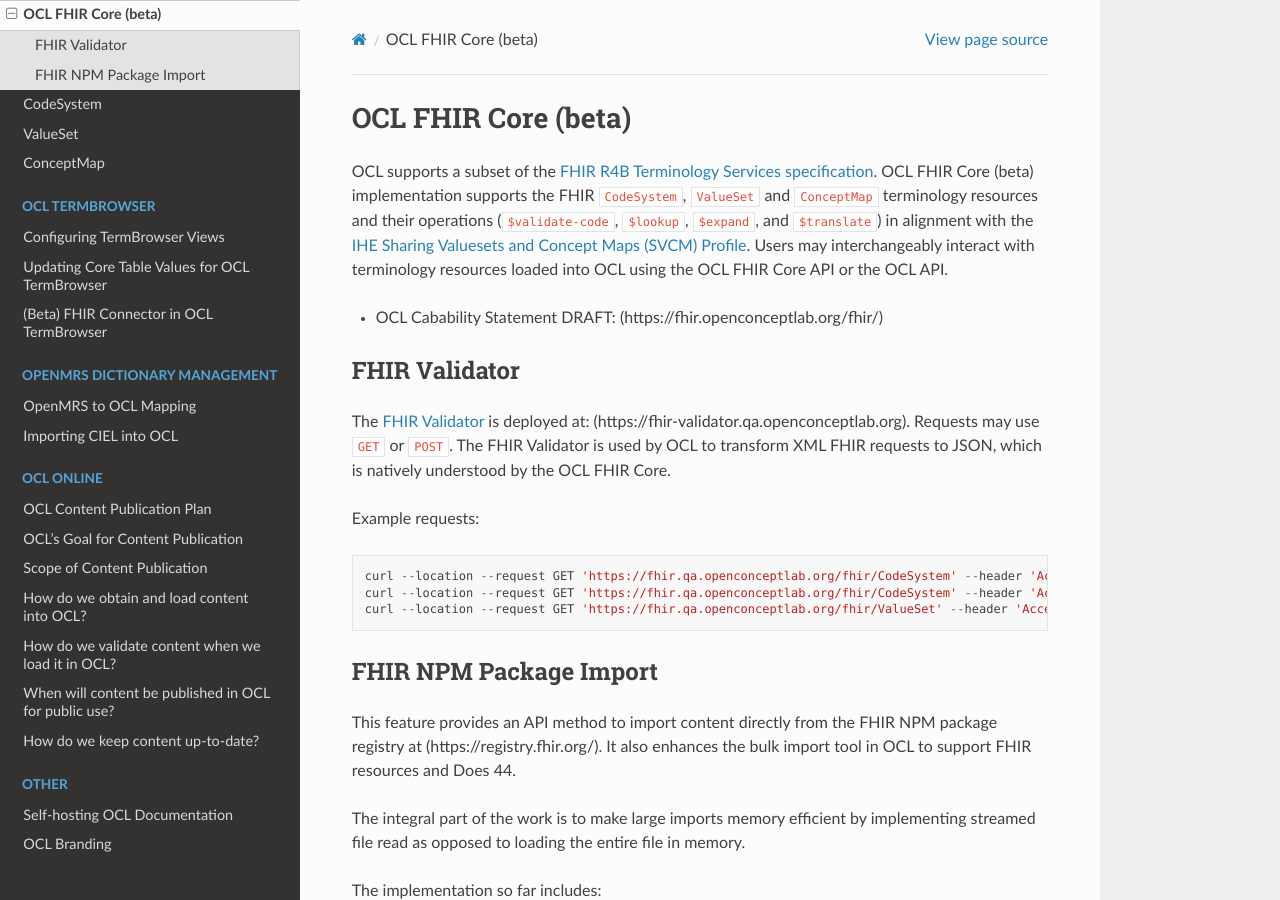
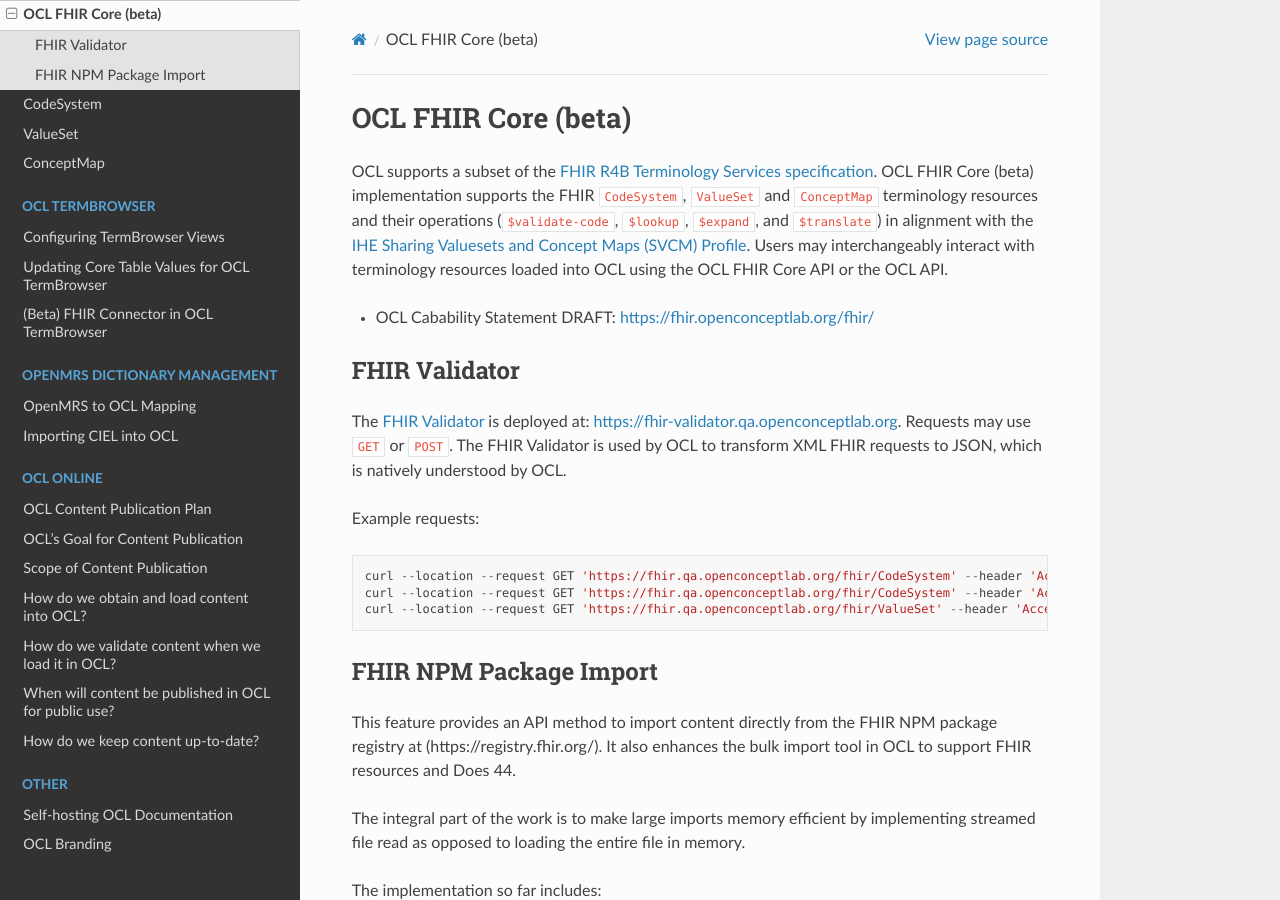
Before and after one commit to OpenConceptLab/ocl-docs, a Sphinx documentation site: the page built from docs/source/oclfhir/overview.md, in a window 1280 px wide and 900 px high. Built offline with Sphinx 7.4.7 and the Read the Docs theme 3.1.0, drawn with Linux system fonts in a browser that asks for light colours.

Commit message:
Update overview.md

````diff
--- a/docs/source/oclfhir/overview.md
+++ b/docs/source/oclfhir/overview.md
@@ -1,10 +1,10 @@
 # OCL FHIR Core (beta)
 OCL supports a subset of the [FHIR R4B Terminology Services specification](https://hl7.org/fhir/r4b/). OCL FHIR Core (beta) implementation supports the FHIR `CodeSystem`, `ValueSet` and `ConceptMap` terminology resources and their operations (`$validate-code`, `$lookup`, `$expand`, and `$translate`) in alignment with the [IHE Sharing Valuesets and Concept Maps (SVCM) Profile](https://profiles.ihe.net/ITI/SVCM/). Users may interchangeably interact with terminology resources loaded into OCL using the OCL FHIR Core API or the OCL API.
 
-* OCL Cabability Statement DRAFT: (https://fhir.openconceptlab.org/fhir/)
+* OCL Cabability Statement DRAFT: [https://fhir.openconceptlab.org/fhir/](https://fhir.openconceptlab.org/fhir/)
 
 ## FHIR Validator
-The [FHIR Validator](https://github.com/hapifhir/org.hl7.fhir.validator-wrapper) is deployed at: (https://fhir-validator.qa.openconceptlab.org). Requests may use `GET` or `POST`. The FHIR Validator is used by OCL to transform XML FHIR requests to JSON, which is natively understood by the OCL FHIR Core.
+The [FHIR Validator](https://github.com/hapifhir/org.hl7.fhir.validator-wrapper) is deployed at: [https://fhir-validator.qa.openconceptlab.org](https://fhir-validator.qa.openconceptlab.org). Requests may use `GET` or `POST`. The FHIR Validator is used by OCL to transform XML FHIR requests to JSON, which is natively understood by OCL.
 
 Example requests:
 ```
````
